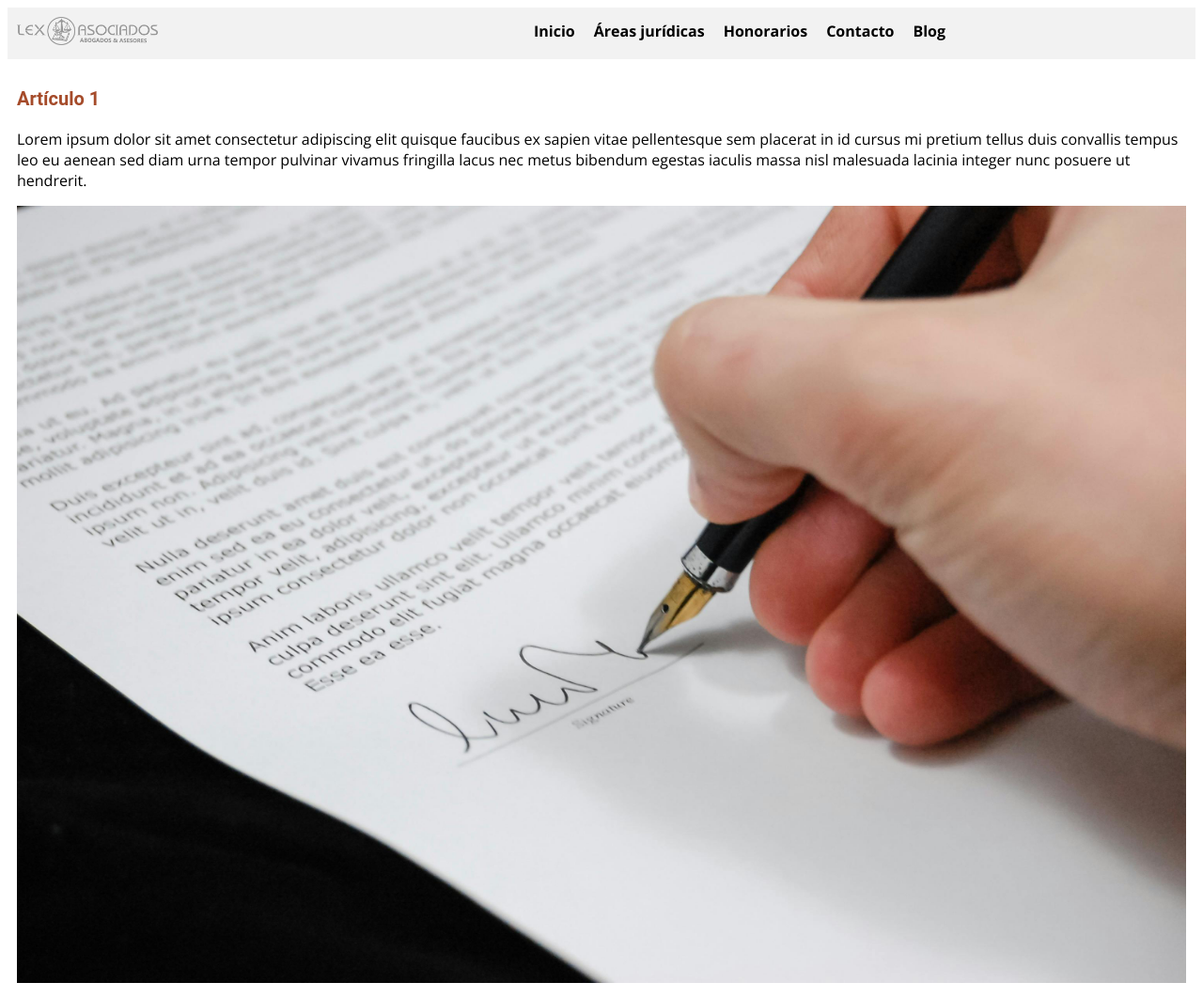
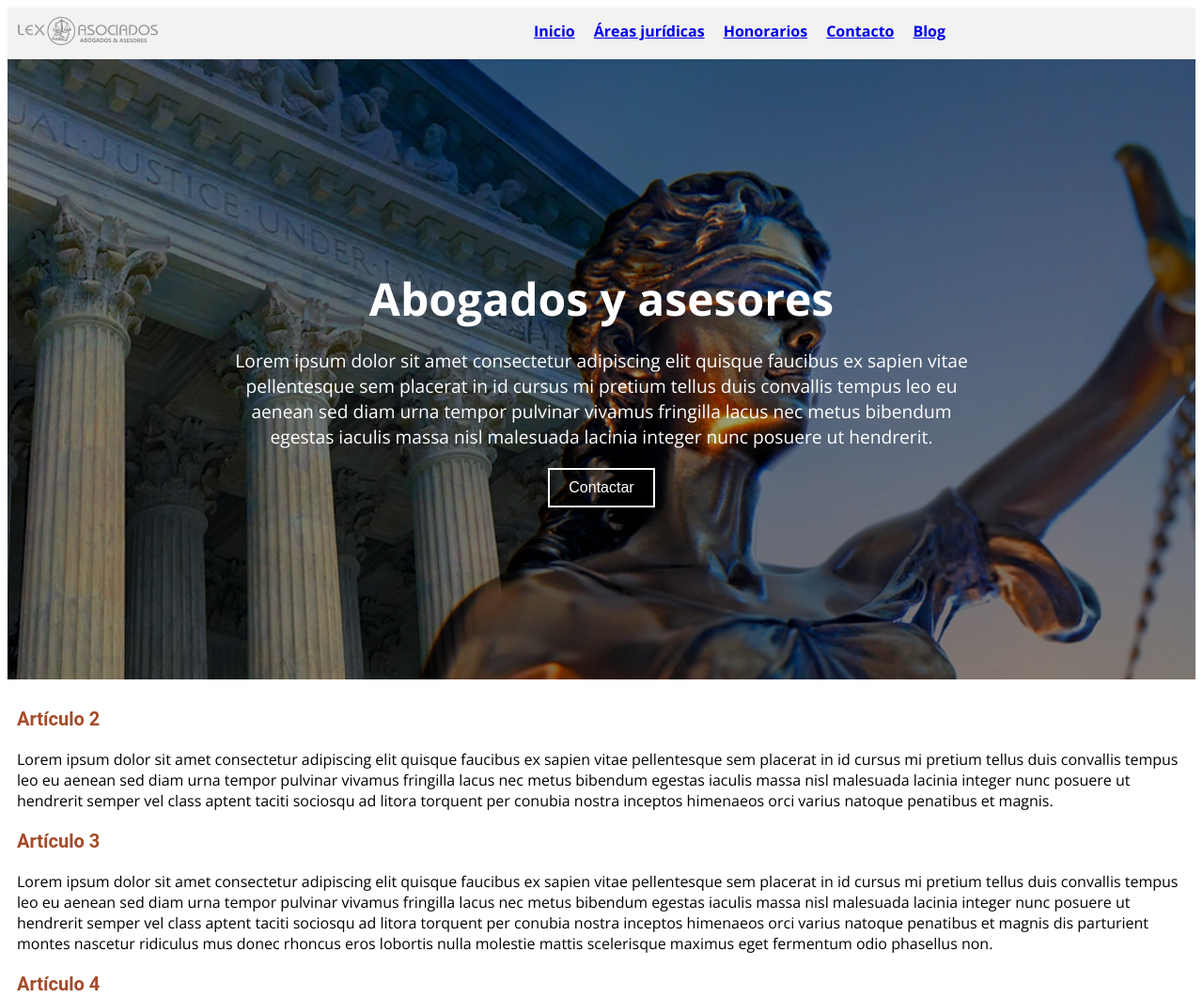
Before and after one commit to Bryan-1918/webabogados, a plain HTML site: page index.html in a window 1280 px wide. Shown: the top 1062 px of the page at 94% size. Drawn offline with nearby package versions, Linux system fonts and the light colour scheme.

Commit message:
Se agregó imagen con texto encima de ella usando css, se cambió el código html para que sea más organizado, se empezó a crear un formulario de contacto

```diff
--- a/CSS/style.css
+++ b/CSS/style.css
@@ -1,3 +1,4 @@
+/* ====== ESTILOS GENERALES ====== */
 body {
     font-family: "Open Sans", sans-serif;
     font-optical-sizing: auto;
@@ -5,16 +6,70 @@ body {
     font-style: normal;
 }
 
+/* ====== SECCIÓN JUSTICE (imagen de inicio) ====== */
+.justice {
+    height: 80vh;  /* Ocupa toda la altura de la ventana */
+    background-image: url('../images/index.jpg');
+    position: relative;
+    display: flex;
+    justify-content: center;
+    align-items: center;
+    color: white;
+    text-align: center;
+}
+
+/* Capa oscura encima de la imagen para resaltar el texto */
+.justice::after {
+    content: "";
+    position: absolute;
+    top: 0; left: 0;
+    width: 100%; height: 100%;
+    background: rgba(0,0,0,0.4);
+}
+
+/* Texto dentro del hero */
+.justice-text {
+    position: relative;
+    z-index: 1; /* Para que quede encima de la capa oscura */
+    max-width: 800px;
+}
+
+.justice-text h1 {
+    font-size: 3rem;
+    margin-bottom: 20px;
+}
+
+.justice-text p {
+    font-size: 1.2rem;
+    margin-bottom: 20px;
+}
+
+.justice-text button {
+    padding: 10px 20px;
+    font-size: 1rem;
+    background: transparent;
+    border: 2px solid white;
+    color: white;
+    cursor: pointer;
+    transition: 0.3s ease;
+}
+
+.justice-text button:hover {
+    background: white;
+    color: black;
+}
+
+/* ====== ENCABEZADO Y NAVEGACIÓN ====== */
 header {
     background-color: #f2f2f2;
     padding: 10px;
 }
 
 nav {
-    display: flex;
+    display: inline-flex;
     justify-content: center; /* Centra el contenido horizontalmente */
     align-items: center;
-    gap: 400px;
+    gap: 400px; /* Espacio entre logo y menú */
 }
 
 nav img {
@@ -34,6 +89,7 @@ nav ul li {
     font-weight: bold;
 }
 
+/* ====== SECCIONES Y FOOTER ====== */
 section {
     padding: 10px;
 }
@@ -42,7 +98,8 @@ footer {
     padding: 10px;
 }
 
-.tit_art{
+/* ====== TIPOGRAFÍA DE ARTÍCULOS ====== */
+.tit_art {
     font-family: "Roboto", sans-serif;
     font-weight: 700;
     font-style: normal;
@@ -50,10 +107,12 @@ footer {
     color: rgb(165, 75, 42);
 }
 
-.img_header{
+/* ====== IMÁGENES ====== */
+.img_header {
     width: 100%;
 }
 
+/* ====== LISTAS ====== */
 .lista {
     display: inline-block;
 }
--- a/index.html
+++ b/index.html
@@ -5,34 +5,37 @@
   <meta name="viewport" content="width=device-width, initial-scale=1.0">
   <link rel="preconnect" href="https://fonts.googleapis.com">
   <link rel="preconnect" href="https://fonts.gstatic.com" crossorigin>
-    <link href="https://fonts.googleapis.com/css2?family=Open+Sans:ital,wght@0,300..800;1,300..800&display=swap" rel="stylesheet">
+  <link href="https://fonts.googleapis.com/css2?family=Open+Sans:wght@300;400;600;700&display=swap" rel="stylesheet">
   <link rel="stylesheet" href="./CSS/style.css">
   <title>Lex & Asociados</title>
 </head>
+
 <body>
   <header>
-        <nav style="display: inline-flex; ;">
-            <img src="./images/Lex-Asociados-Barcelona-logo-.png" alt="logo" style="width: 150px;">
+    <nav>
+      <img src="./images/Lex-Asociados-Barcelona-logo-.png" alt="logo">
       <ul>
-                <li>Inicio</li>
-                <li>Áreas jurídicas</li>
-                <li>Honorarios</li>
-                <li>Contacto</li>
-                <li>Blog</li>
+        <li><a href="#">Inicio</a></li>
+        <li><a href="#">Áreas jurídicas</a></li>
+        <li><a href="#">Honorarios</a></li>
+        <li><a href="#">Contacto</a></li>
+        <li><a href="#">Blog</a></li>
       </ul>
     </nav>
   </header>
 
+  <section class="justice">
+    <div class="justice-text">
+      <h1>Abogados y asesores</h1>
+      <p>Lorem ipsum dolor sit amet consectetur adipiscing elit quisque faucibus ex sapien vitae pellentesque sem placerat in id cursus mi pretium tellus duis convallis tempus leo eu aenean sed diam urna tempor pulvinar vivamus fringilla lacus nec metus bibendum egestas iaculis massa nisl malesuada lacinia integer nunc posuere ut hendrerit.</p>
+      <button>Contactar</button>
+    </div>
+  </section>
+
   <section>
-        <article>
-            <p class="tit_art">Artículo 1</p>
-            <p>Lorem ipsum dolor sit amet consectetur adipiscing elit quisque faucibus ex sapien vitae pellentesque sem placerat in id cursus mi pretium tellus duis convallis tempus leo eu aenean sed diam urna tempor pulvinar vivamus fringilla lacus nec metus bibendum egestas iaculis massa nisl malesuada lacinia integer nunc posuere ut hendrerit.</p>
-            <img src="./images/pexels-pixabay-48148.jpg" alt="Imagen" style="width: 100%;">
-        </article>
     <article>
       <p class="tit_art">Artículo 2</p>
       <p>Lorem ipsum dolor sit amet consectetur adipiscing elit quisque faucibus ex sapien vitae pellentesque sem placerat in id cursus mi pretium tellus duis convallis tempus leo eu aenean sed diam urna tempor pulvinar vivamus fringilla lacus nec metus bibendum egestas iaculis massa nisl malesuada lacinia integer nunc posuere ut hendrerit semper vel class aptent taciti sociosqu ad litora torquent per conubia nostra inceptos himenaeos orci varius natoque penatibus et magnis.</p>
-
     </article>
     <article>
       <p class="tit_art">Artículo 3</p>
@@ -43,22 +46,28 @@
       <p>Lorem ipsum dolor sit amet consectetur adipiscing elit quisque faucibus ex sapien vitae pellentesque sem placerat in id cursus mi pretium tellus duis convallis tempus leo eu aenean sed diam urna tempor pulvinar vivamus fringilla lacus nec metus bibendum egestas iaculis massa nisl malesuada lacinia integer nunc posuere ut hendrerit semper vel class aptent taciti sociosqu ad litora torquent per conubia nostra inceptos himenaeos orci varius natoque penatibus et magnis dis parturient montes nascetur ridiculus mus donec rhoncus eros lobortis nulla molestie mattis scelerisque maximus eget fermentum odio phasellus non purus est efficitur laoreet mauris pharetra vestibulum fusce dictum risus.</p>
     </article>
   </section>
+
   <section>
-        <article><iframe width="560" height="315" src="https://www.youtube.com/embed/pY2qMuptU6A?si=-1jWOBa6zYf28Q4N" title="YouTube video player" frameborder="0" allow="accelerometer; autoplay; clipboard-write; encrypted-media; gyroscope; picture-in-picture; web-share" referrerpolicy="strict-origin-when-cross-origin" allowfullscreen></iframe></article>
     <article>
-            <form>
-                <input type="text" name="nombrerUsuario" id="nombrerUsuario" placeholder="Ingrese su nombre" required><br>
+      <iframe width="560" height="315" src="https://www.youtube.com/embed/pY2qMuptU6A?si=-1jWOBa6zYf28Q4N" title="YouTube video player" frameborder="0" allowfullscreen></iframe>
+    </article>
+    <article>
+      <form action="#" method="post">
+        <h2>¡Contáctanos!</h2>
+        <p>Déjanos un mensaje y un abogado espacializado se comunicará contigo</p>
+        <label for="nombre"> Nombre:</label>
+        <input type="text" name="nombreUsuario" id="nombreUsuario" placeholder="Ingrese su nombre" required><br>
         <input type="text" name="apellidoUsuario" id="apellidoUsuario" placeholder="Ingrese su apellido" required><br>
         <input type="number" name="telefonoUsuario" id="telefonoUsuario" placeholder="Ingrese su número" required><br>
-                <input type="button" name="botEnviar" id="botEnviar" value="Enviar" required>
+        <button type="submit">Enviar</button>
       </form>
     </article>
   </section>
-</body>
 
   <footer>
-    <article><iframe src="https://www.google.com/maps/embed?pb=!1m18!1m12!1m3!1d2546.1985429995243!2d-74.0551193300368!3d4.662126238815688!2m3!1f0!2f0!3f0!3m2!1i1024!2i768!4f13.1!3m3!1m2!1s0x8e3f9a433607e0cd%3A0x7f49014fe7203f21!2sUniversidad%20Ean!5e0!3m2!1ses-419!2sco!4v1754438557011!5m2!1ses-419!2sco" width="400" height="400" style="border:0;" allowfullscreen="" loading="lazy" referrerpolicy="no-referrer-when-downgrade"></iframe></article>
-
+    <article>
+      <iframe src="https://www.google.com/maps/embed?pb=!1m18!1m12!1m3!1d2546.1985429995243!2d-74.0551193300368!3d4.662126238815688!2m3!1f0!2f0!3f0!3m2!1i1024!2i768!4f13.1!3m3!1m2!1s0x8e3f9a433607e0cd%3A0x7f49014fe7203f21!2sUniversidad%20Ean!5e0!3m2!1ses-419!2sco!4v1754438557011!5m2!1ses-419!2sco" width="400" height="400" style="border:0;" allowfullscreen loading="lazy"></iframe>
+    </article>
   </footer>
-
+</body>
 </html>
```
Also changed, not shown: images/imagen1.png (added), images/index.jpg (added). Lines whose indentation alone changed are shown as unchanged.
